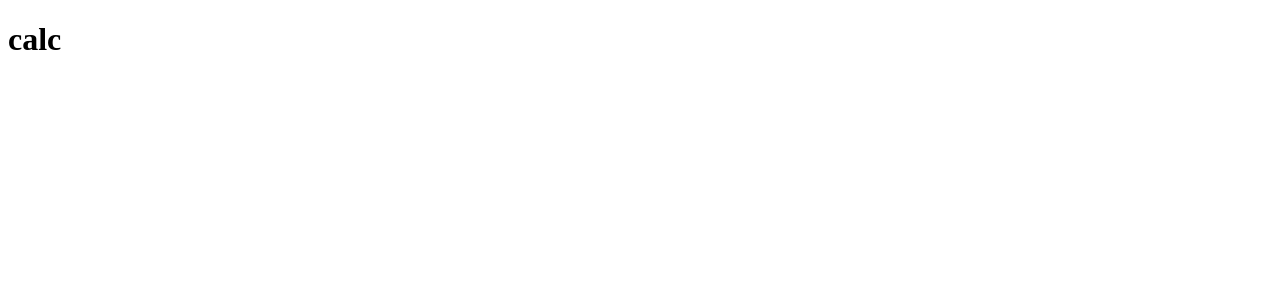
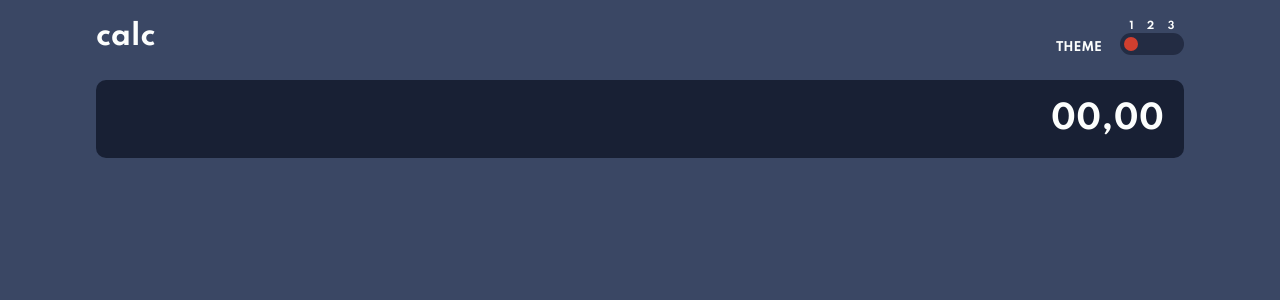
Before and after one commit to BrandonSdvl/Calculator-app, a Vue app: page / in a window 1280 px wide. Shown: the top 300 px of the page. Built offline with nearby package versions, Linux system fonts and the light colour scheme.

Commit message:
Top - Design

```diff
--- a/src/App.vue
+++ b/src/App.vue
@@ -1,9 +1,16 @@
 <template lang="pug">
 #app
-  h1 calc
+  Top
 </template>
 
 <script>
+import Top from "./components/Top";
+export default {
+  name: "App",
+  components: {
+    Top,
+  },
+};
 </script>
 
 <style lang="scss" src="./scss/styles.scss"></style>
--- /dev/null
+++ b/src/components/Top.vue
@@ -0,0 +1,23 @@
+<template lang="pug">
+.top
+  header.header
+    h1.header__title calc
+    .switch-container
+      h2.switch-container__title Theme
+      form.form
+        .label-container
+          label.label-container__item(for="theme1") 1
+          label.label-container__item(for="theme2") 2
+          label.label-container__item(for="theme3") 3
+        #switch.switch
+          input#theme1.switch__item(type="radio", name="theme")
+          input#theme2.switch__item(type="radio", name="theme")
+          input#theme3.switch__item(type="radio", name="theme")
+  .screen 00,00
+</template>
+
+<script>
+export default {
+  name: "Top",
+};
+</script>
--- /dev/null
+++ b/src/scss/base/_base.scss
@@ -0,0 +1,16 @@
+*,
+*::before,
+*::after {
+    box-sizing: border-box;
+}
+
+body {
+    font-family: $main-font;
+    font-weight: 700;
+    height: 100vh;
+    width: 100vw;
+    margin: 0;
+    display: flex;
+    justify-content: center;
+    background-color: var(--main-background);
+}
--- /dev/null
+++ b/src/scss/components/_top.scss
@@ -0,0 +1,78 @@
+.top {
+    width: 85vw;
+    display: flex;
+    flex-direction: column;
+    color: var(--second-font-color);
+    padding-top: 20px;
+}
+
+.header {
+    width: 100%;
+    display: flex;
+    flex-direction: row;
+    justify-content: space-between;
+    margin-bottom: 25px;
+
+    &__title {
+        font-size: 28px;
+        margin: 0;
+    }
+}
+
+.switch-container {
+    display: flex;
+
+    &__title {
+        font-size: 12px;
+        text-transform: uppercase;
+        margin-right: 18px;
+        margin-bottom: 0;
+        display: flex;
+        align-items: flex-end;
+    }
+}
+
+.form {
+    width: 64px;
+    display: flex;
+    align-items: center;
+    flex-direction: column;
+}
+
+.label-container {
+    width: 70%;
+    display: flex;
+    justify-content: space-between;
+    font-size: 10px;
+}
+
+.switch {
+    background-color: var(--second-background);
+    width: 100%;
+    height: 22px;
+    border-radius: 22px;
+    position: relative;
+    padding: 4px;
+
+    &__item {
+        display: none;
+    }
+
+    &::after {
+        display: block;
+        content: "";
+        width: 14px;
+        height: 14px;
+        position: absolute;
+        background-color: var(--red);
+        border-radius: 100%;
+    }
+}
+
+.screen {
+    background-color: var(--screen-background);
+    font-size: 32px;
+    text-align: right;
+    padding: 20px;
+    border-radius: 10px;
+}
--- /dev/null
+++ b/src/scss/config/_colors.scss
@@ -0,0 +1,15 @@
+:root {
+    // Theme 1
+
+    // Backgrounds
+    --main-background: hsl(222, 26%, 31%);
+    --second-background: hsl(223, 31%, 20%);
+    --screen-background: hsl(224, 36%, 15%);
+
+    --red: hsl(6, 63%, 50%);
+    --dark-red: hsl(6, 70%, 34%);
+
+    // Text
+    --main-font-color: hsl(221, 14%, 31%);
+    --second-font-color: #FCFEFD;
+}
--- /dev/null
+++ b/src/scss/config/_fonts.scss
@@ -0,0 +1,2 @@
+@import url('https://fonts.googleapis.com/css2?family=Spartan:wght@700&display=swap');
+$main-font: 'Spartan', sans-serif;
--- a/src/scss/styles.scss
+++ b/src/scss/styles.scss
@@ -0,0 +1,5 @@
+@import "config/fonts";
+@import "base/base";
+@import "config/colors";
+
+@import "components/top";
```
Also changed, not shown: src/scss/config/_breakpoints.scss (added, +23 -0 lines), src/components/Buttons.vue (added).
